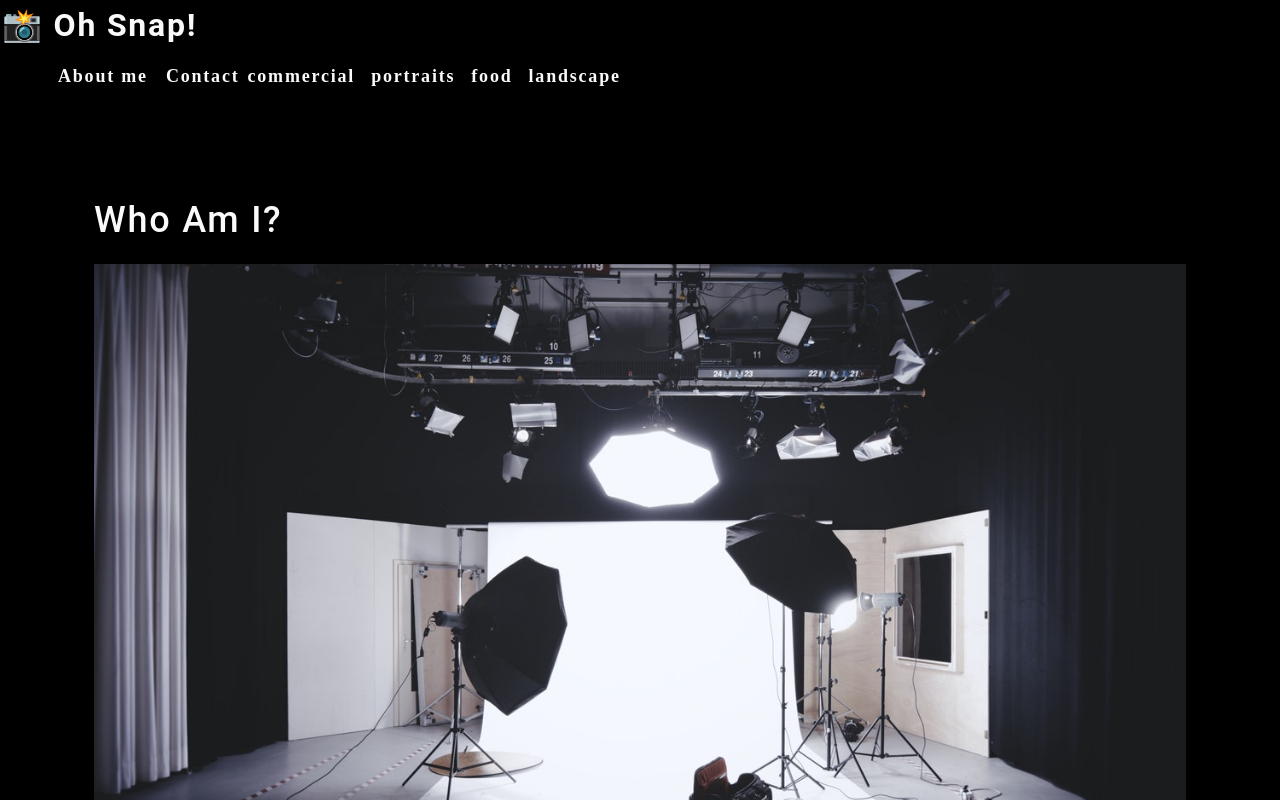
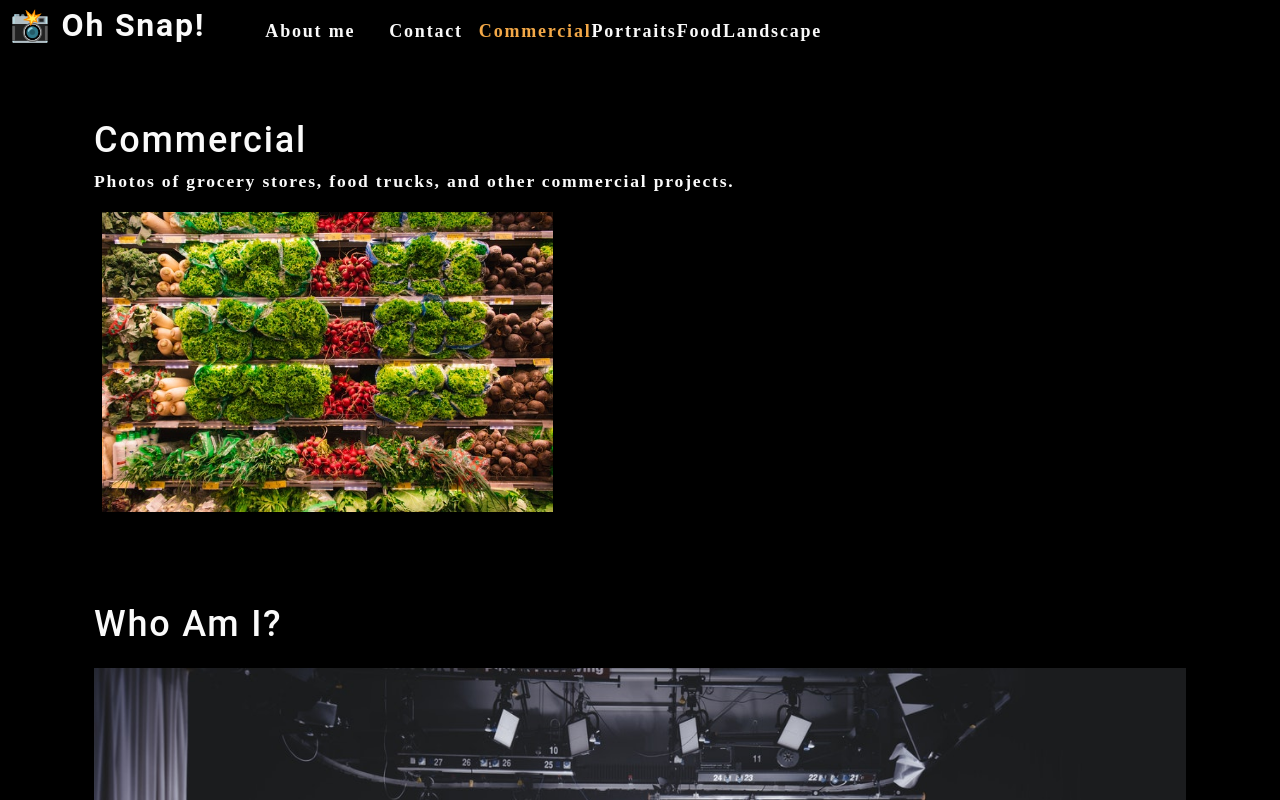
Before and after one commit to dboothe92/photo-port, a React (Create React App) app: page / in a window 1280 px wide. Shown: the top 800 px of the page. Built offline with nearby package versions, Linux system fonts and the light colour scheme.

Commit message:
set up gallery page

```diff
--- a/src/App.js
+++ b/src/App.js
@@ -1,13 +1,39 @@
-import React from 'react';
+import React, { useState } from 'react';
 import './App.css';
 import About from './components/About';
 import Nav from './components/Nav';
+import Gallery from './components/Gallery';
 
 function App() {
+  const [categories] = useState([
+    {
+      name: 'commercial',
+      description: 'Photos of grocery stores, food trucks, and other commercial projects',
+    },
+    {
+      name: 'portraits',
+      description: 'Portraits of people in my life'
+    },
+    {
+      name: 'food',
+      description: 'Delicious delicacies'
+    },
+    {
+      name: 'landscape',
+      description: 'Fields, farmhouses, waterfalls, and the beauty of nature'
+    },
+  ]);
+  const [currentCategory, setCurrentCategory] = useState(categories[0]);
+
   return (
     <div>
-      <Nav/>
+      <Nav
+        categories = {categories}
+        setCurrentCategory={setCurrentCategory}
+        currentCategory={currentCategory}
+      ></Nav>
       <main>
+        <Gallery/>
         <About/>
       </main>
     </div>
--- /dev/null
+++ b/src/components/Gallery/index.js
@@ -0,0 +1,26 @@
+import React from 'react';
+import { capitalizeFirstLetter } from '../../utils/helpers';
+import photo from '../../assets/small/commercial/0.jpg';
+
+function Gallery() {
+    const currentCategory = {
+        name: 'commercial',
+        description: 'Photos of grocery stores, food trucks, and other commercial projects.'
+    };
+
+    return(
+        <section>
+            <h1>{capitalizeFirstLetter(currentCategory.name)}</h1>
+            <p>{currentCategory.description}</p>
+            <div className="flex-row">
+                <img
+                    src={photo}
+                    alt="Commercial Example"
+                    className="img-thumbnail mx-1"
+                />
+            </div>
+        </section>
+    )
+};
+
+export default Gallery;
--- a/src/components/Nav/index.js
+++ b/src/components/Nav/index.js
@@ -1,34 +1,22 @@
-import React from 'react';
+import React, { useEffect } from 'react';
+import { capitalizeFirstLetter } from '../../utils/helpers';
 
-const Nav = () => {
-    const categories = [
-        {
-            name: "commercial",
-            description: "Photos of grocery stores, food trucks, and other commercial projects."
-        },
-        {
-            name: "portraits",
-            description: "Portraits of people in my life."
-        },
-        {
-            name: "food",
-            description: "Delicious delicacies"
-        },
-        {
-            name: "landscape",
-            description: "Fields, farmhouses, waterfalls, and the beauty of nature"
-        }
-    ];
+function Nav(props) {
+  const {
+    categories = [],
+    setCurrentCategory,
+    currentCategory,
+  } = props;
 
-    function categorySelected(name) {
-        console.log(`${name} clicked`);
-    }
+  useEffect(() => {
+    document.title = capitalizeFirstLetter(currentCategory.name);
+  }, [currentCategory]);
 
   return(
-        <header>
+    <header className="flex-row px-1">
       <h2>
         <a data-testid="link" href="/">
-              <span role="img" aria-label="camera"> 📸</span> Oh Snap!
+          <span role="img" aria-label="camera"> 📸 </span> Oh Snap!
         </a>
       </h2>
       <nav>
@@ -38,16 +26,19 @@
               About me
             </a>
           </li>
-              <li>
+          <li className="mx-2">
             <span>Contact</span>
           </li>
            {categories.map((category) => (
             <li
-                  className="mx-1"
-                  key={category.name}
+              className={ `"mx-1" ${
+                currentCategory.name === category.name && 'navActive'
+              }`} key={category.name}
             >
-                  <span onClick={() => categorySelected(category.name)}>
-                    {category.name}
+              <span onClick={() => {
+                setCurrentCategory(category)
+              }}>
+                {capitalizeFirstLetter(category.name)}
               </span>
             </li>
           ))}
```
Lines whose indentation alone changed are shown as unchanged.
